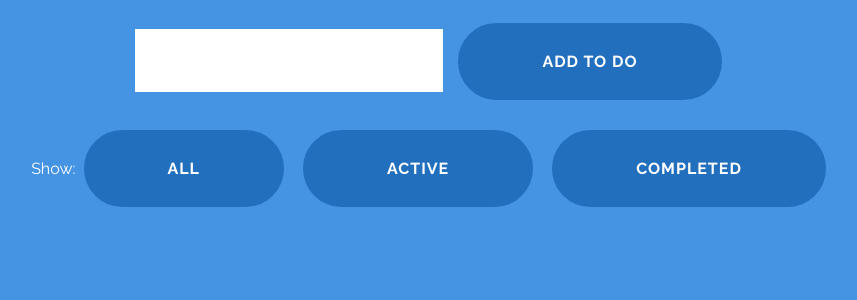
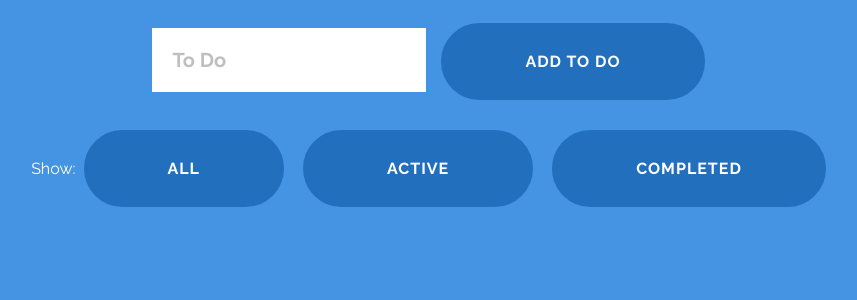
Before and after one commit to marcieR/ReactToDoApp, a React (Create React App) app: page / in a window 1280 px wide. Shown: the top 300 px of the page, without its empty margins (204-1061 px from the left). Built offline with nearby package versions, Linux system fonts and the light colour scheme.

Commit message:
input updates

```diff
--- a/public/src/styles.css
+++ b/public/src/styles.css
@@ -55,7 +55,13 @@ input {
     border: none;
     font-weight: 700;
     font-size: 125%;
+    font-family: "Raleway", sans-serif;
 }
+input::placeholder {
+    font-family: "Raleway";
+    opacity: 0.5;
+    color: gray;
+  }
 
   /* General button style (reset) */
 .btn {
--- a/src/containers/AddTodo.js
+++ b/src/containers/AddTodo.js
@@ -17,7 +17,7 @@ const AddTodo = ({ dispatch }) => {
           input.value = "";
         }}
       >
-        <input ref={node => ( input = node )} />
+        <input ref={node => ( input = node )} placeholder="To Do" />
         <button className={"btn"} type="submit">Add To Do</button>
       </form>
     </div>
```
